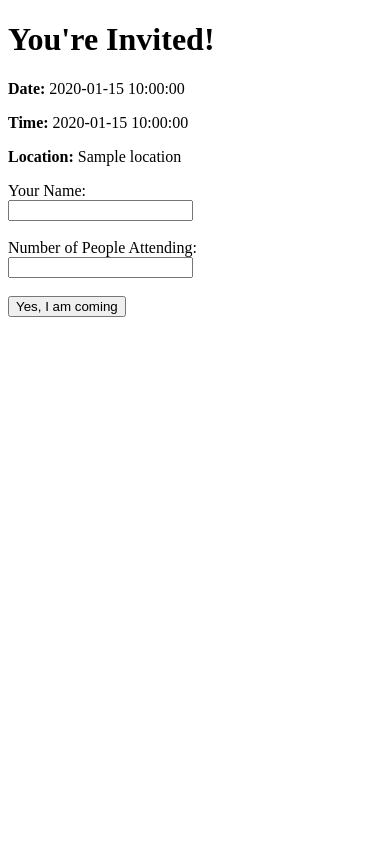
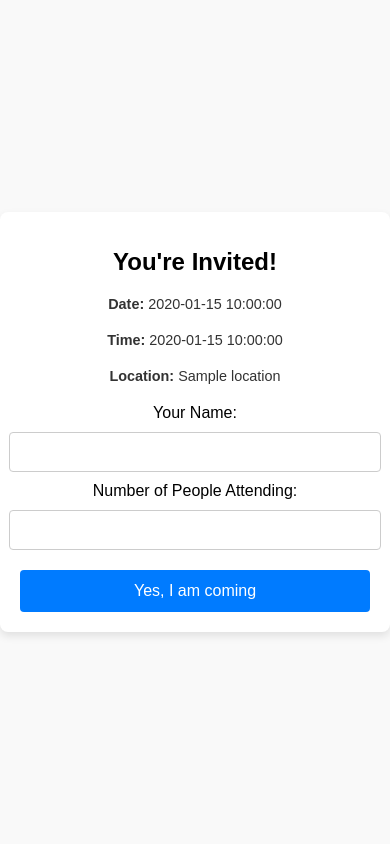
Before and after one commit to ekangpc/rsvp_app, a Flask app: template templates/invitee_page.html in a window 390 px wide. Run offline with Flask 3, Linux system fonts and the light colour scheme; the template is opened without the code that fills it: most values are stand-ins (such as "Sample title", 1, 10 or a date in 2020).

Commit message:
Updated invite page for responsive design and dynamic content, removed unnecessary column in admin dashboard

```diff
--- a/app.py
+++ b/app.py
@@ -99,8 +99,7 @@ def admin_dashboard():
     conn = sqlite3.connect(DB_FILE)
     c = conn.cursor()
     c.execute('''
-        SELECT responses.name, responses.number_of_attendees,
-               invites.event_date, invites.event_time, invites.location
+        SELECT responses.name, responses.number_of_attendees
         FROM responses
         JOIN invites ON responses.invite_id = invites.id
     ''')
--- a/templates/admin_dashboard.html
+++ b/templates/admin_dashboard.html
@@ -13,17 +13,11 @@
         <tr>
             <th>Name</th>
             <th>Number of Attendees</th>
-            <th>Event Date</th>
-            <th>Event Time</th>
-            <th>Location</th>
         </tr>
         {% for attendee in attendees %}
         <tr>
             <td>{{ attendee[0] }}</td>
             <td>{{ attendee[1] }}</td>
-            <td>{{ attendee[2] }}</td>
-            <td>{{ attendee[3] }}</td>
-            <td>{{ attendee[4] }}</td>
         </tr>
         {% endfor %}
     </table>
--- a/templates/invitee_page.html
+++ b/templates/invitee_page.html
@@ -1,24 +1,114 @@
-<!-- templates/invitee_page.html -->
 <!DOCTYPE html>
 <html>
 <head>
     <title>You're Invited!</title>
+    <style>
+        /* General styling */
+        body {
+            font-family: Arial, sans-serif;
+            margin: 0;
+            padding: 0;
+            display: flex;
+            justify-content: center;
+            align-items: center;
+            min-height: 100vh;
+            background-color: #f9f9f9;
+        }
+
+        .container {
+            max-width: 400px;
+            width: 100%;
+            padding: 20px;
+            margin: auto;
+            background-color: #fff;
+            border-radius: 8px;
+            box-shadow: 0 4px 8px rgba(0, 0, 0, 0.1);
+            text-align: center;
+        }
+
+        h1 {
+            font-size: 1.8em;
+            margin-bottom: 10px;
+        }
+
+        p {
+            font-size: 1em;
+            color: #333;
+            margin-bottom: 20px;
+        }
+
+        img {
+            max-width: 100%;
+            height: auto;
+            border-radius: 8px;
+            margin-bottom: 20px;
+        }
+
+        /* Form styling */
+        form {
+            display: flex;
+            flex-direction: column;
+            align-items: center;
+        }
+
+        input[type="text"], input[type="number"] {
+            width: 100%;
+            padding: 10px;
+            margin: 10px 0;
+            font-size: 1em;
+            border: 1px solid #ccc;
+            border-radius: 4px;
+        }
+
+        button {
+            width: 100%;
+            padding: 12px;
+            margin-top: 10px;
+            font-size: 1em;
+            color: #fff;
+            background-color: #007bff;
+            border: none;
+            border-radius: 4px;
+            cursor: pointer;
+            transition: background-color 0.3s ease;
+        }
+
+        button:hover {
+            background-color: #0056b3;
+        }
+
+        /* Responsive adjustments */
+        @media (max-width: 600px) {
+            h1 {
+                font-size: 1.5em;
+            }
+
+            p {
+                font-size: 0.9em;
+            }
+        }
+    </style>
 </head>
 <body>
+    <div class="container">
         <h1>You're Invited!</h1>
         <p>{{ message }}</p>
         {% if image_path %}
-    <img src="{{ url_for('static', filename='uploads/' + image_path.split('/')[-1]) }}" alt="Event Image" width="300">
+            <img src="{{ url_for('static', filename='uploads/' + image_path.split('/')[-1]) }}" alt="Event Image">
         {% endif %}
         <p><strong>Date:</strong> {{ event_date }}</p>
         <p><strong>Time:</strong> {{ event_time }}</p>
         <p><strong>Location:</strong> {{ location }}</p>
-    <form method="post">
-        <label>Your Name:</label><br>
-        <input type="text" name="name" required><br><br>
-        <label>Number of People Attending:</label><br>
-        <input type="number" name="number_of_attendees" min="1" required><br><br>
-        <input type="submit" value="Yes, I am coming">
+
+        <form method="POST">
+            <label for="name">Your Name:</label>
+            <input type="text" id="name" name="name" required>
+
+            <label for="number_of_attendees">Number of People Attending:</label>
+            <input type="number" id="number_of_attendees" name="number_of_attendees" required>
+
+            <button type="submit">Yes, I am coming</button>
         </form>
+    </div>
 </body>
 </html>
```
Also changed, not shown: templates/invitee_page copy.html (added, +24 -0 lines), 1 other file. Lines whose indentation alone changed are shown as unchanged.
